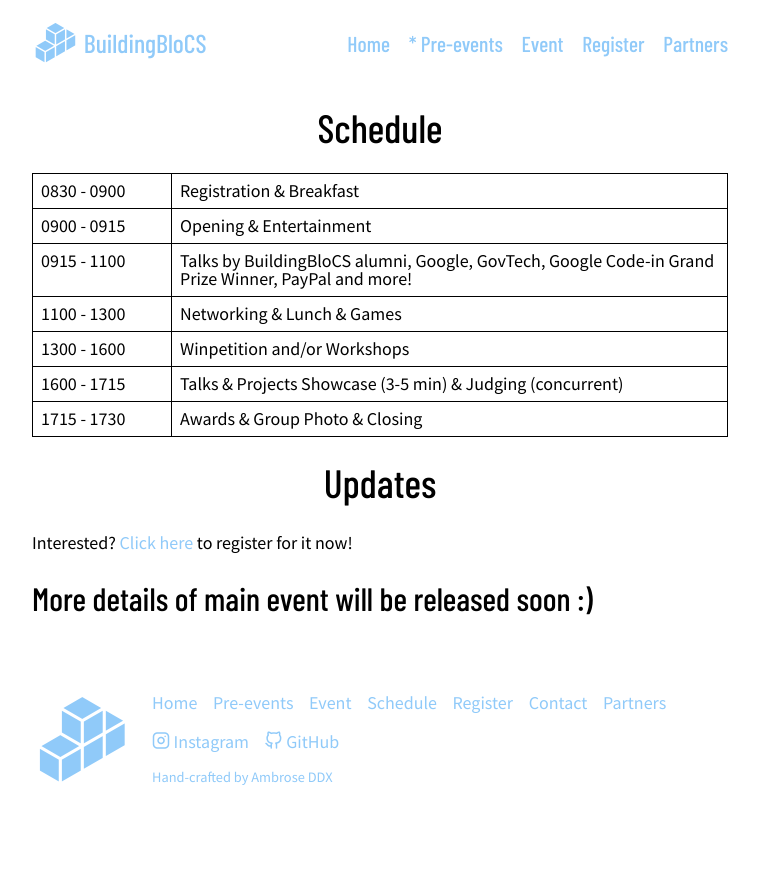
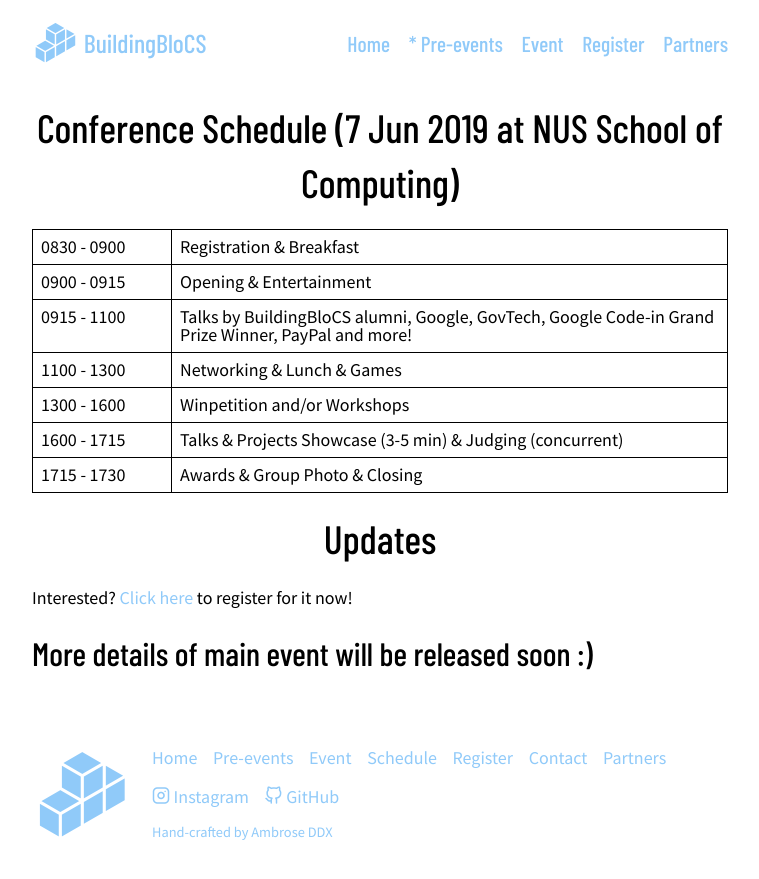
Before and after one commit to buildingblocs/2019, a Jekyll site: the page built from event/index.md, in a window 1280 px wide. Shown: the top 879 px of the page, without its empty margins (260-1019 px from the left). Built offline with Jekyll 4.4.1, drawn with Linux system fonts in a browser that asks for light colours; some web fonts are replaced; our own code applies the rules of GitHub Pages for plain Markdown files.

Commit message:
Update index.md

```diff
--- a/event/index.md
+++ b/event/index.md
@@ -3,7 +3,7 @@ layout: default
 published: true
 ---
 
-# Schedule
+# Conference Schedule (7 Jun 2019 at NUS School of Computing)
 
 {% for day in site.data.schedule %}
 {% if site.data.schedule.size > 1 %}<h2>Day {{ day.day }}</h2>{% endif %}
```
